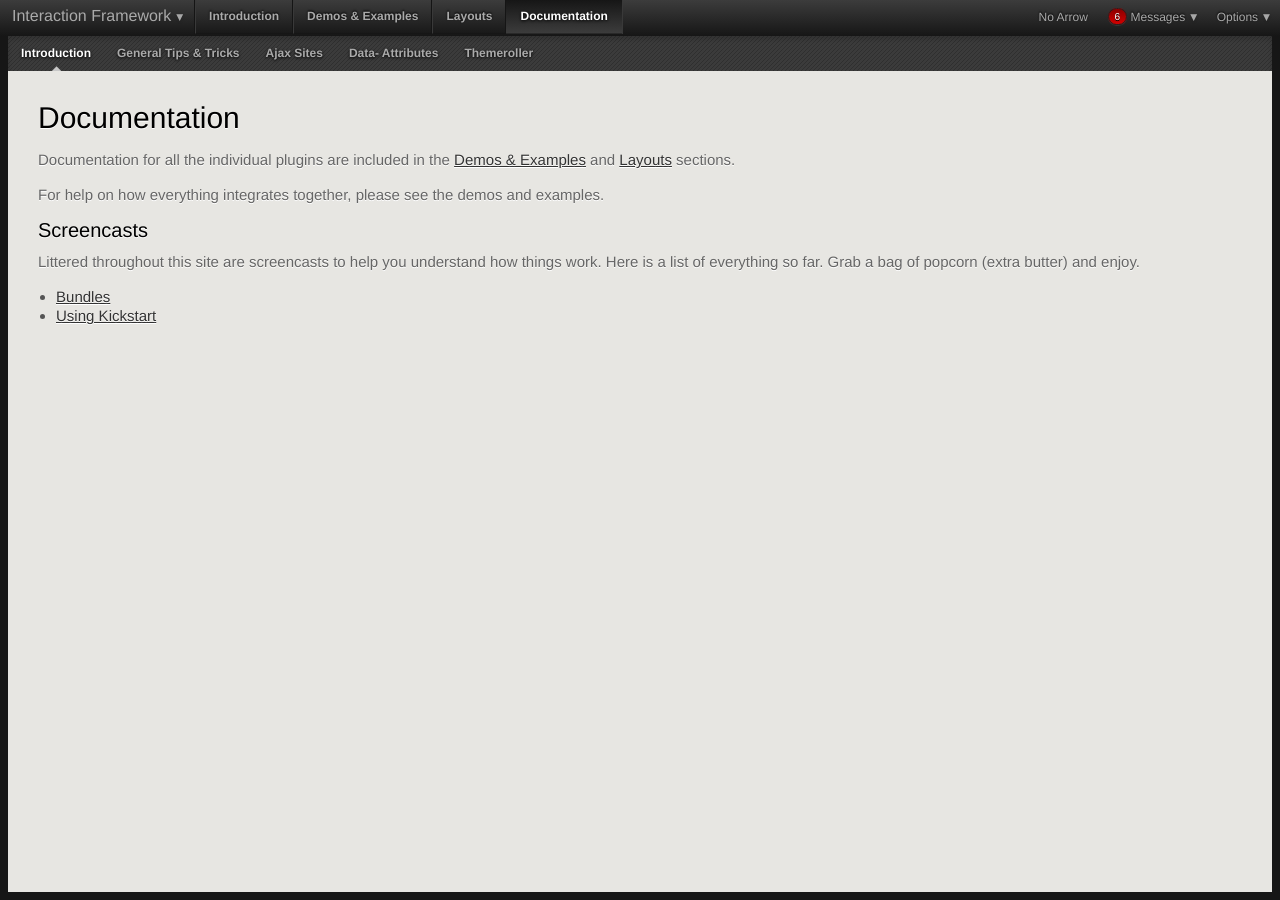
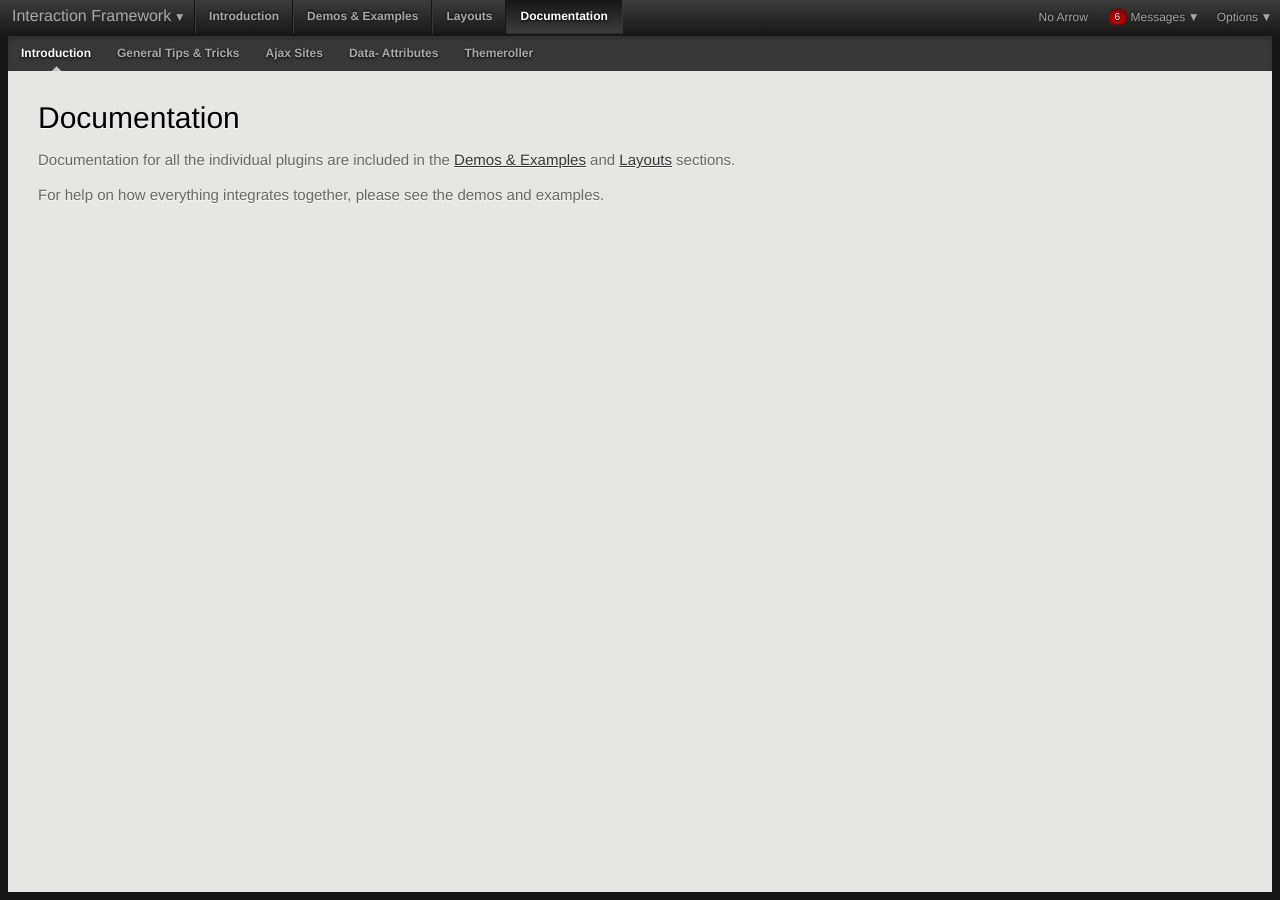
Before and after one commit to irinc/ixf, a Jekyll site: the page built from documentation/index.html, in a window 1280 px wide. Built offline with Jekyll 4.4.1, drawn with Linux system fonts in a browser that asks for light colours.

Commit message:
removed reference to screencasts

```diff
--- a/documentation/index.html
+++ b/documentation/index.html
@@ -5,11 +5,3 @@ doc-menu-introduction: selected
 ---
 	<p>Documentation for all the individual plugins are included in the <a href="../demo/list.html">Demos & Examples</a> and <a href="../layout/index.html">Layouts</a> sections.</p>
 	<p>For help on how everything integrates together, please see the demos and examples.</p>
-
-	<h2>Screencasts</h2>
-	<p>Littered throughout this site are screencasts to help you understand how things work. Here is a list of everything so far.  Grab a bag of popcorn (extra butter) and enjoy.</p>
-
-	<ul>
-		<li><a href="../screencasts/bundles.html">Bundles</a></li>
-		<li><a href="../screencasts/using-kickstart.html">Using Kickstart</a></li>
-	</ul>
```
